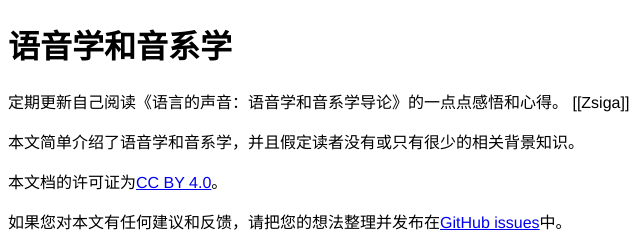
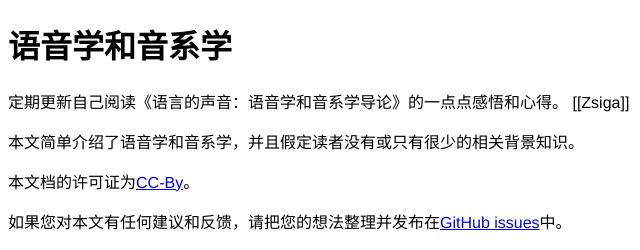
Before and after one commit to xfq/scripts, a plain HTML site: page sound/index.zh-Hans.html in a window 1280 px wide. Shown: the top 250 px of the page, 0-640 px from the left. Drawn offline with Linux system fonts and the light colour scheme.

Commit message:
Change the link to CC-By

```diff
--- a/sound/index.zh-Hans.html
+++ b/sound/index.zh-Hans.html
@@ -45,7 +45,7 @@ var respecConfig = {
   <p>
     本文简单介绍了语音学和音系学，并且假定读者没有或只有很少的相关背景知识。
   </p>
-  <p>本文档的许可证为<a href="https://creativecommons.org/licenses/by/4.0/deed.zh">CC BY 4.0</a>。</p>
+  <p>本文档的许可证为<a href="https://creativecommons.org/licenses/by/4.0/">CC-By</a>。</p>
   <p>如果您对本文有任何建议和反馈，请把您的想法整理并发布在<a href="https://github.com/xfq/scripts/issues">GitHub issues</a>中。</p>
 </div>
 
```
